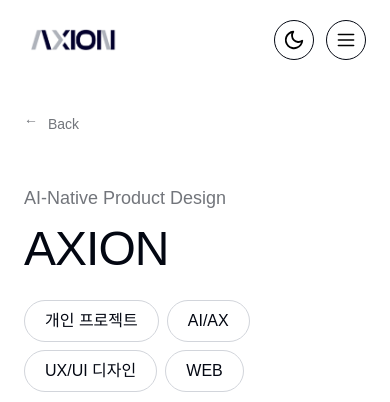
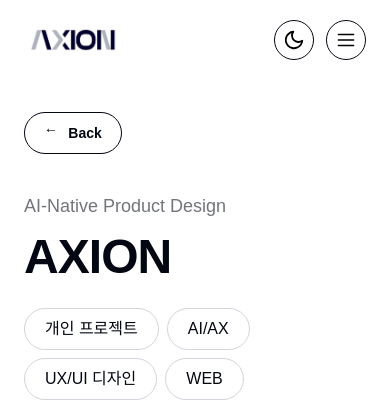
Before and after one commit to rlatjdgh9612/axion-portfolio, a Next.js app: page /projects/detail/axion in a window 390 px wide. Shown: the top 402 px of the page. Built offline with nearby package versions, Linux system fonts and the light colour scheme; a web font is replaced by a local one.

Commit message:
Update globals.css

```diff
--- a/app/globals.css
+++ b/app/globals.css
@@ -1929,7 +1929,7 @@
 }
 
 /* AXION 상세 화면의 Figma 표시 위계 보정 */
-body:has(.axion-case-study-root) .back-link {
+body:has(.detail-hero-shell) .back-link {
   min-width: 112px;
   min-height: 48px;
   justify-content: center;
@@ -1940,7 +1940,7 @@
   font-weight: 700;
 }
 
-body:has(.axion-case-study-root) .detail-hero h1 {
+body:has(.detail-hero-shell) .detail-hero h1 {
   font-weight: 800;
 }
 
@@ -2011,7 +2011,7 @@
 }
 
 @media (max-width: 640px) {
-  body:has(.axion-case-study-root) .back-link {
+  body:has(.detail-hero-shell) .back-link {
     min-width: 98px;
     min-height: 42px;
     margin-bottom: 38px;
```
